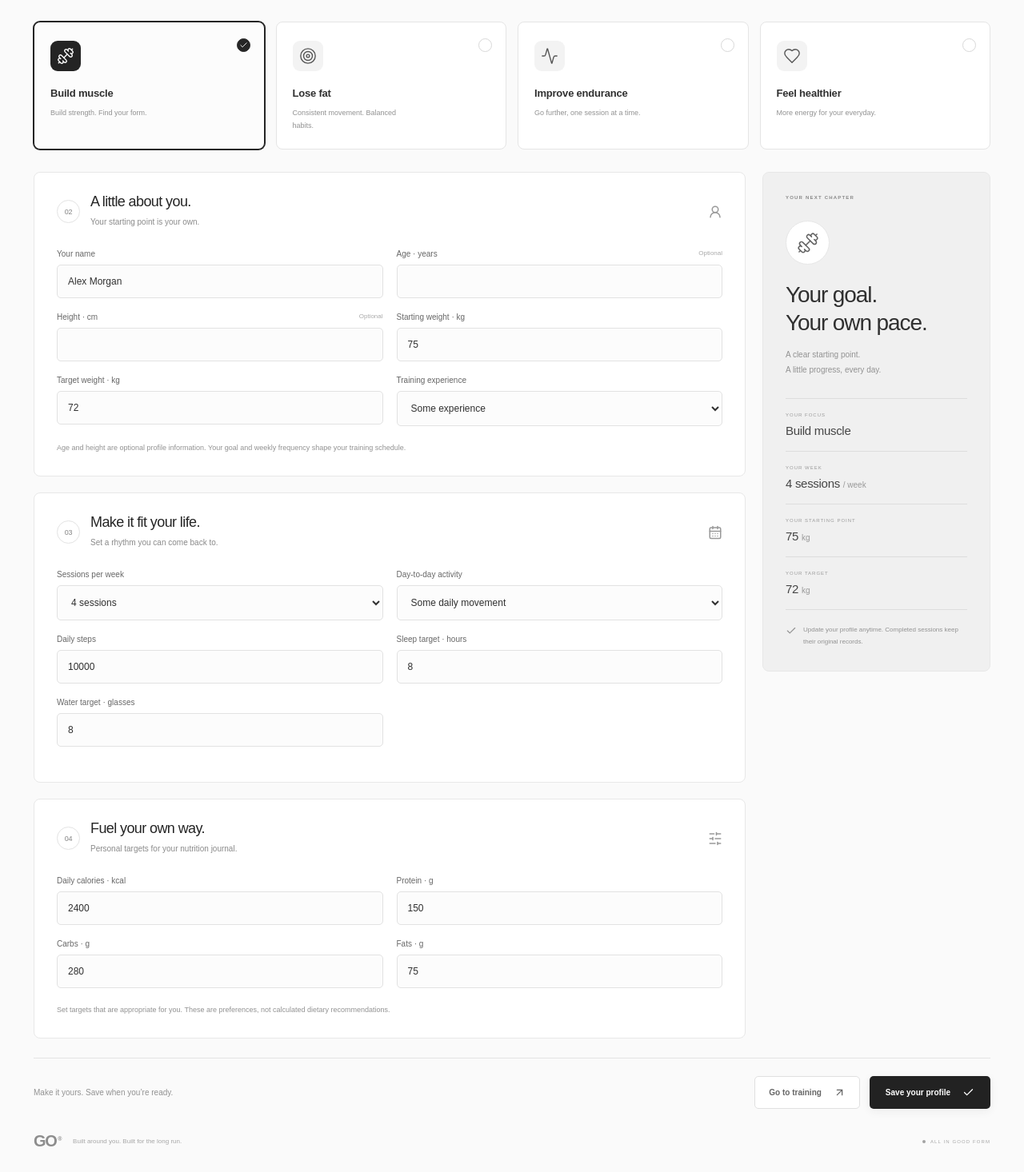
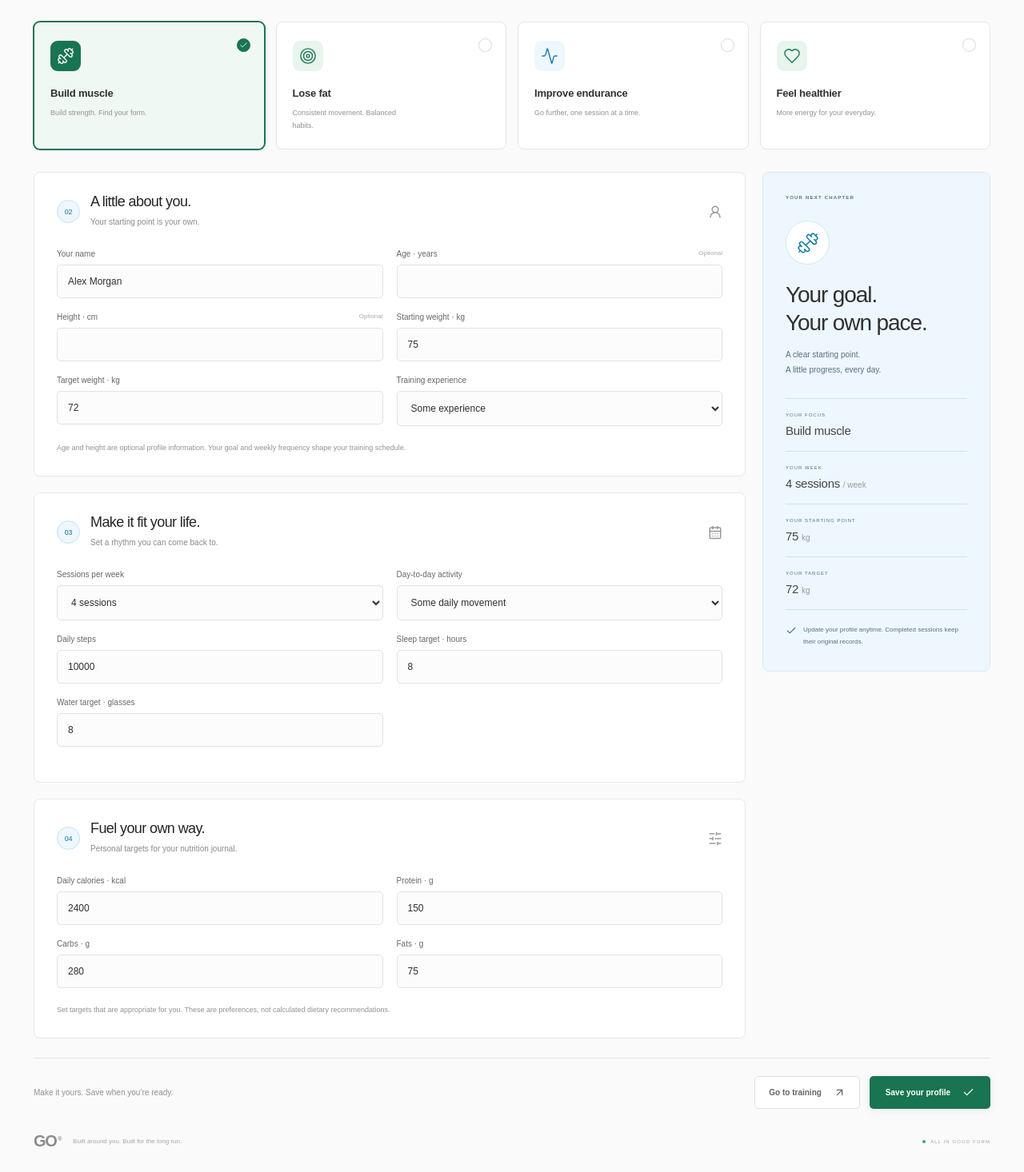
Before and after one commit to peteryangyilin-web/1, a React (Vite) app: page / in a window 1280 px wide. Shown: the part 278-1744 px from the top of the page at 80% size. Built offline with nearby package versions, Linux system fonts and the light colour scheme.

Commit message:
Introduce botanical green and sky blue accents on the white theme

```diff
--- /dev/null
+++ b/src/colorTheme.css
@@ -0,0 +1,79 @@
+/* A quiet white canvas, with botanical green actions and sky-blue data. */
+:root {
+  --accent: #187451;
+  --accent-soft: #e7f5ed;
+  --green: #187451;
+  --green-bright: #38a579;
+  --green-wash: #f0f8f3;
+  --sky: #147ba8;
+  --sky-bright: #67bce8;
+  --sky-wash: #edf7fd;
+}
+button:focus-visible,
+a:focus-visible,
+input:focus-visible,
+select:focus-visible,
+textarea:focus-visible,
+.goal-choice:focus-within {
+  outline-color: var(--sky);
+}
+.primary-button,
+.profile-save-bar .primary-button {
+  background: var(--green);
+  box-shadow: 0 3px 12px #18745114;
+}
+.primary-button:hover:not(:disabled),
+.profile-save-bar .primary-button:hover:not(:disabled) {
+  background: #105d40;
+  box-shadow: 0 5px 16px #18745124;
+}
+.lime-button { background: var(--accent-soft); color: #185f43; }
+.lime-button:hover:not(:disabled) { background: #d4eddf; }
+.secondary-button:hover:not(:disabled) { background: var(--sky-wash); border-color: #b4d9ed; }
+.saved-state i,
+.green-dot,
+footer .green-dot { background: var(--green-bright); }
+.navigation-edge:after { background: var(--sky-bright); }
+.nav-item.active { background: var(--accent-soft); color: var(--green); }
+.nav-item.active:before { background: var(--green-bright); }
+.nav-item:hover { background: var(--green-wash); color: var(--green); }
+.avatar { background: var(--sky-wash); color: var(--sky); border-color: #d0e8f4; }
+/* Overview: the selected goal is green; the live summary is softly blue. */
+.goal-choice-icon { background: var(--sky-wash); color: var(--sky); }
+.goal-choice:nth-child(odd) .goal-choice-icon { background: var(--accent-soft); color: var(--green); }
+.goal-choice:hover { border-color: #83bca2; }
+.goal-choice.selected { background: var(--green-wash); border-color: var(--green); box-shadow: 0 0 0 1px var(--green); }
+.goal-choice.selected .goal-choice-icon,
+.goal-choice.selected .goal-radio { background: var(--green); color: #fff; border-color: var(--green); }
+.section-number { color: var(--sky); border-color: #c6e2f0; background: var(--sky-wash); }
+.profile-summary { background: var(--sky-wash); border-color: #d7eaf5; }
+.profile-summary-icon { color: var(--sky); border-color: #d0e8f4; }
+.profile-summary dl > div,
+.profile-summary-note { border-color: #d0e3ed; }
+.profile-summary .eyebrow,
+.profile-summary dt { color: #537283; }
+.profile-summary > p,
+.profile-summary-note { color: #577080; }
+.profile-main-column .field input:focus,
+.profile-main-column .field select:focus { border-color: var(--sky); box-shadow: 0 0 0 3px #147ba810; }
+/* Consistent color roles across training, nutrition and progress. */
+.week-day.selected { background: var(--sky-wash); }
+.week-day.selected > strong,
+.today-button,
+.water-card h3 svg,
+.water-glasses .filled { color: var(--sky); }
+.week-day > i > span,
+.progress-track > i,
+.segment-track i.filled,
+.streak-days i.on { background: var(--green-bright); }
+.calorie-ring .ring-progress { stroke: var(--green-bright); }
+.macro-track > i { background: var(--green-bright); }
+.carbs .macro-track > i { background: var(--sky-bright); }
+.fats .macro-track > i { background: #a7becf; }
+.mini-bars i,
+.chart-bar { background: var(--sky-bright); }
+.chart-bar.missing { background: #e9eff2; }
+.water-card { background: #f6fbfe; border-color: #dcecf5; }
+.food-icon { color: var(--green); background: var(--green-wash); }
+.snack-option.selected { background: var(--green-wash); border-color: #83bca2; }
+.selection-check { color: var(--green); }
--- a/src/main.jsx
+++ b/src/main.jsx
@@ -58,6 +58,7 @@ import ExerciseDemo from "./components/ExerciseDemo";
 import OverviewProfile from "./components/OverviewProfile";
 import Entrance from "./components/Entrance";
 import "./components/navigation.css";
+import "./colorTheme.css";
 const TABS = [
   [LayoutGrid, "Overview"],
   [Dumbbell, "Training"],
```
Also changed, not shown: 1 other file (tests, documents, lock files or other folders).
